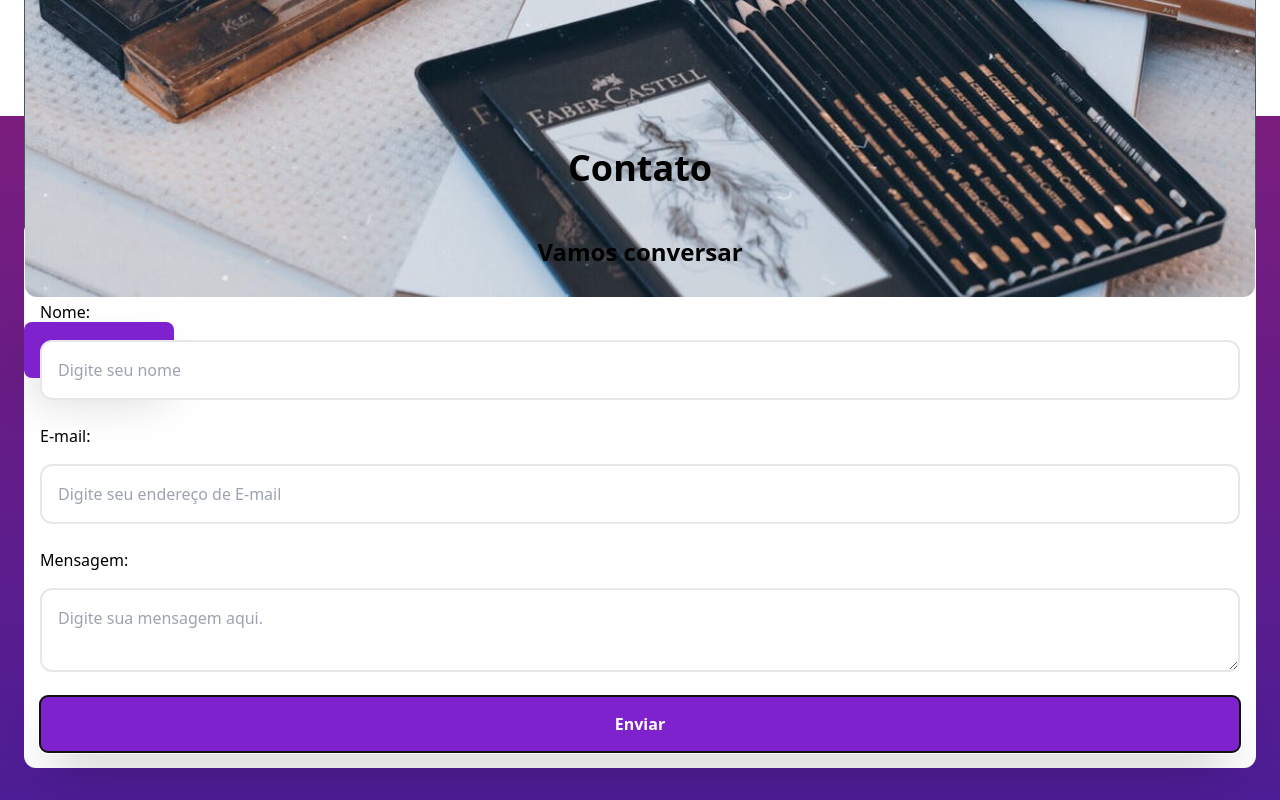
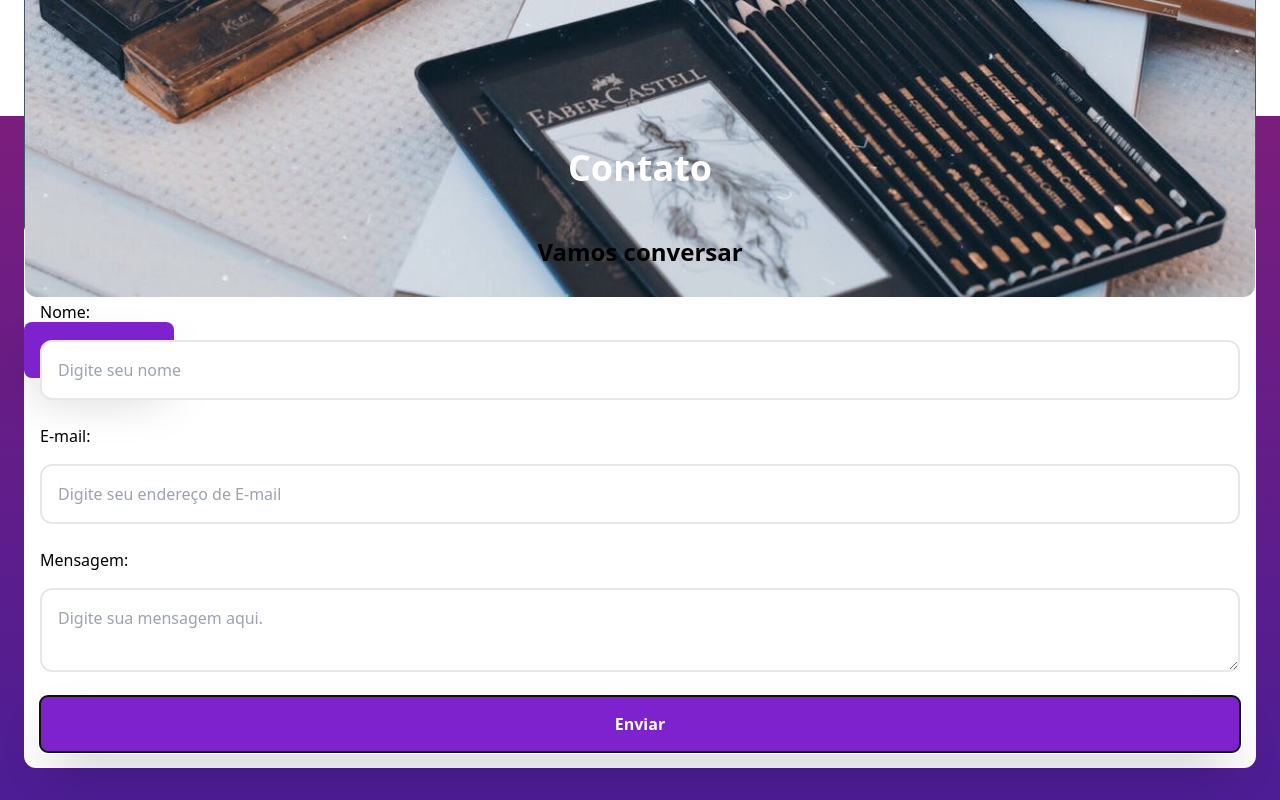
Before and after one commit to ppedrolucas/Golias, a website: page src/index.html in a window 1280 px wide. Shown: the part 3558-4358 px from the top of the page. Drawn offline with Linux system fonts and the light colour scheme.

Commit message:
título de contato agora é branco

```diff
--- a/src/index.html
+++ b/src/index.html
@@ -148,7 +148,7 @@
         </div>
       </section>
       <section class="max-h-max rounded-t-xl py-8 px-6">
-        <h1 class="text-4xl font-bold text-center mb-8">Contato</h1>
+        <h1 class="text-4xl font-bold text-center mb-8 text-white">Contato</h1>
         <div class="bg-white w-full rounded-xl p-4">
           <form action="" method="post">
             <h2 class="text-2xl mb-8 font-bold text-center">Vamos conversar</h2>
```
Also changed, not shown: src/css/output.css.
